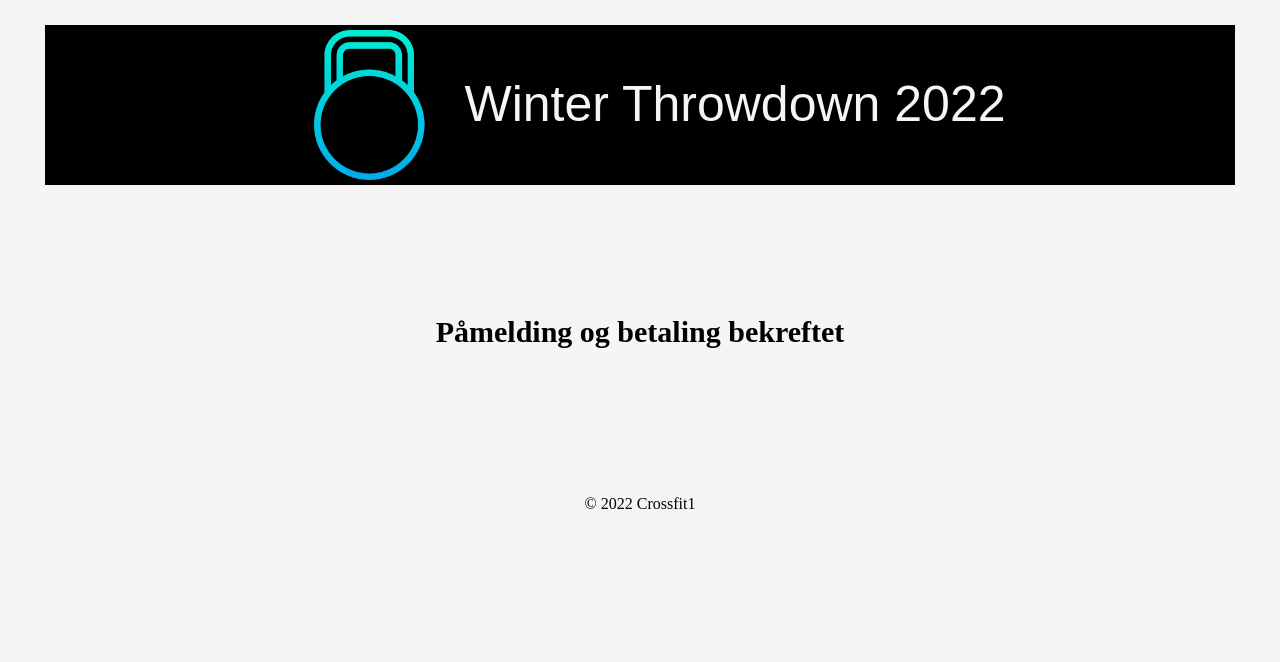
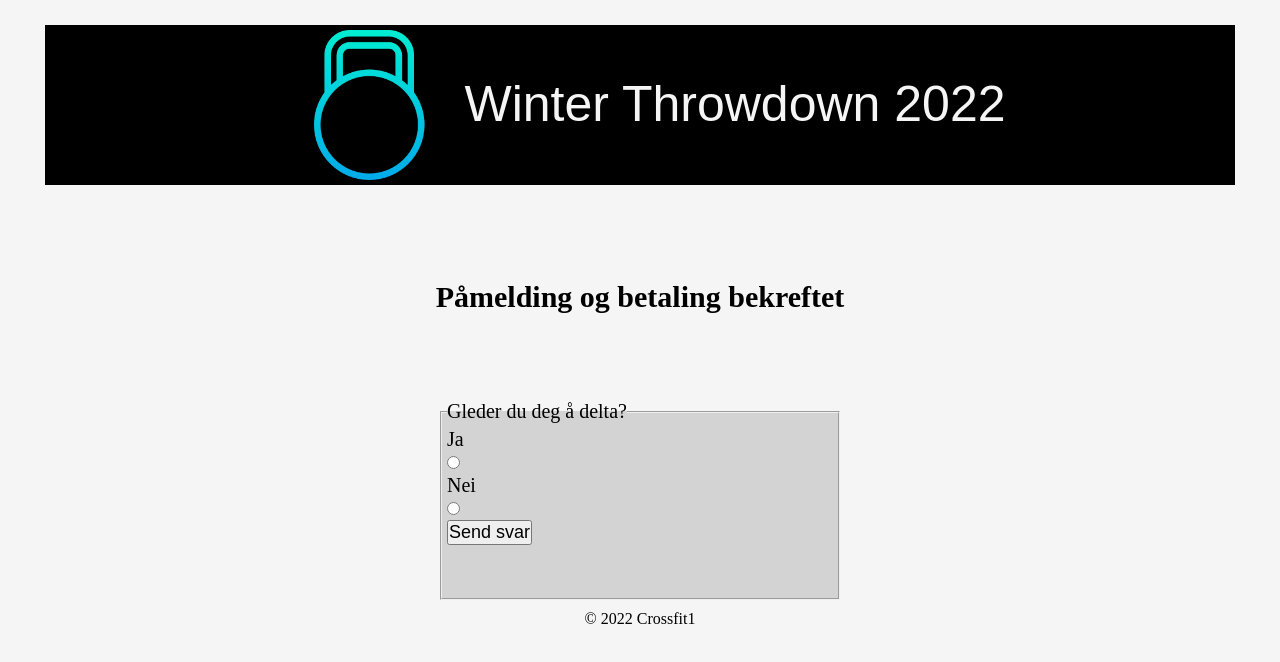
Before and after one commit to camillamn/Crossfit1-form, a plain HTML site: page result.html in a window 1280 px wide. Drawn offline with Linux system fonts and the light colour scheme.

Commit message:
Changed grid to flex, added styling

```diff
--- a/CSS/style-classes.css
+++ b/CSS/style-classes.css
@@ -8,9 +8,15 @@
 }
 
 .article-confirmation {
-   margin-top: 100px;
+   margin-top: 50px;
+   max-height: 150px;
 }
 
 .confirmation, .submit {
    display: flex;
 }
+
+.survey {
+   height: 200px;
+   display: block;
+}
--- a/CSS/style.css
+++ b/CSS/style.css
@@ -22,18 +22,18 @@ header {
 
 img {
    width: 150px;
-   align-items: center;
+   align-items: stretch;
    max-height: 200px;
 }
 
 h2 {
    text-align: center;
-   margin-top: 15px;
+   margin-top: 30px;
 }
 
 section {
    display: flex;
-   min-height: 300px;
+   min-height: 200px;
    justify-content: center;
 }
 
--- a/result.html
+++ b/result.html
@@ -15,7 +15,27 @@
          <article class="header-text">Winter Throwdown 2022</article>
       </header>
 		<section>
-			<article class="article-confirmation"><h2>Påmelding og betaling bekreftet</h2></article>
+			<article class="article-confirmation">
+            <h2>Påmelding og betaling bekreftet</h2>
+         </article>
+      </section>
+      <section>
+         <fieldset class="survey">
+            <legend>Gleder du deg å delta?</legend>
+               <label for="ja">Ja</label>
+                  <input
+                     type="radio"
+                     name="ja"
+                     >
+               <label for="nei">Nei</label>
+                  <input
+                     type="radio"
+                     name="nei"
+                     >
+                  <input
+                  type="submit"
+                  value="Send svar">
+         </fieldset>
       </section>
       <footer>© 2022 Crossfit1</footer>
    </body>
```
Also changed, not shown: index.html (+0 -1 lines), payment.html (+1 -3 lines).
